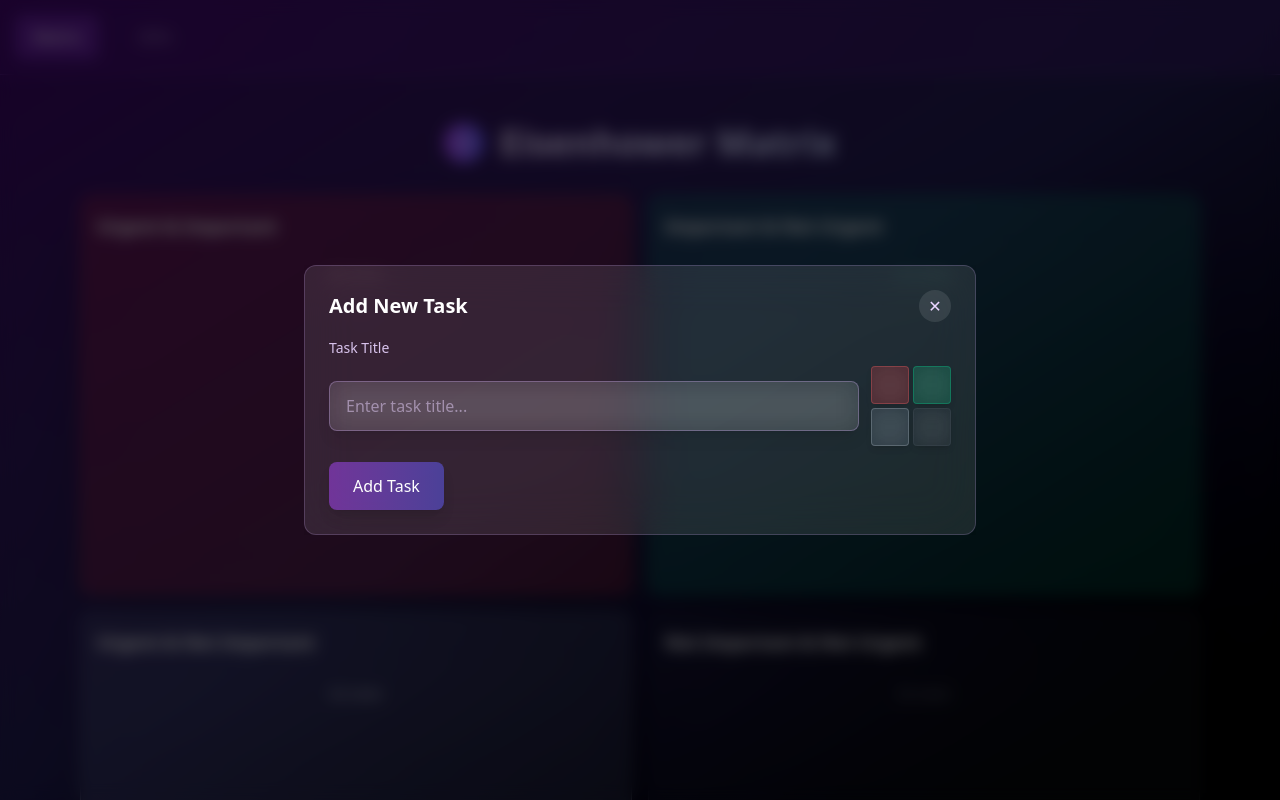
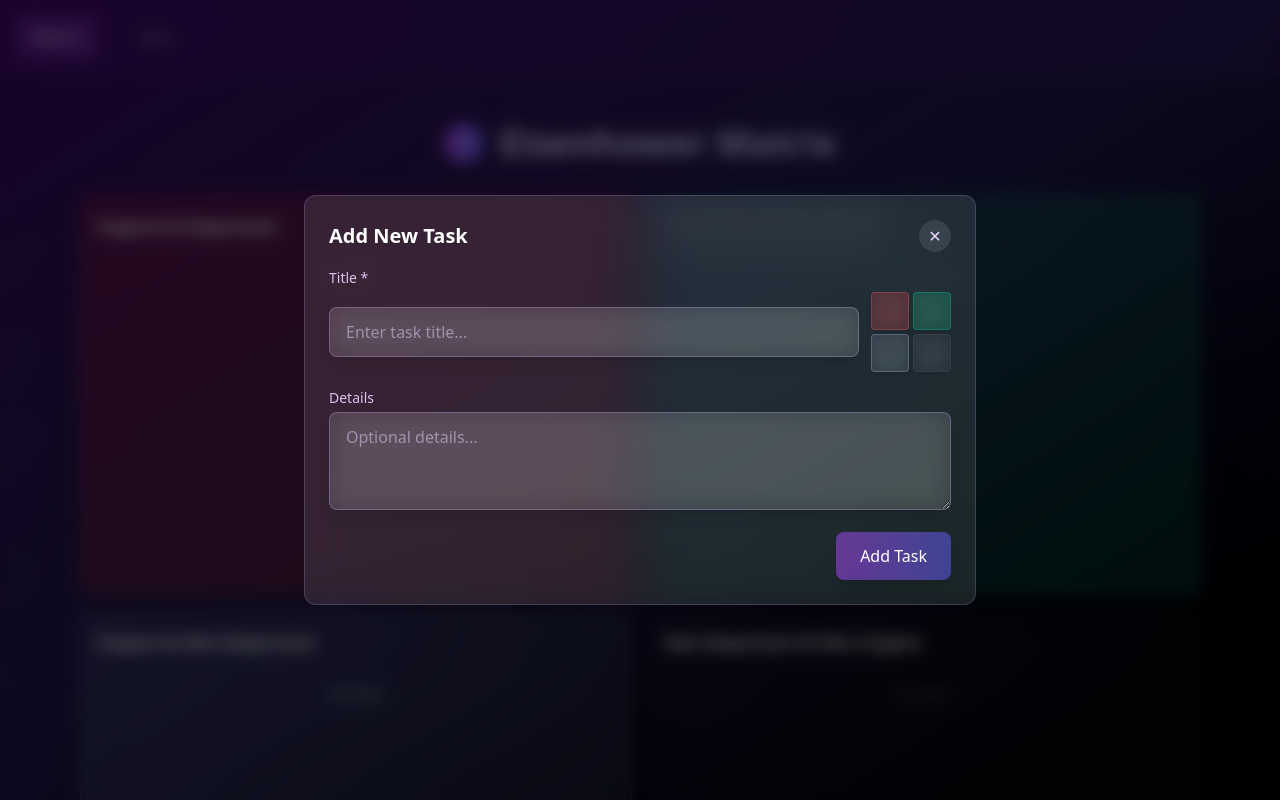
Before and after one commit to paasovaara/exec-dashboard, a React (Vite) app: page /matrix in a window 1280 px wide. Both pictures are taken after a click on the button "Add new task". Built offline with nearby package versions, Linux system fonts and the light colour scheme.

Commit message:
Updated task modal, added update and delete functionality

```diff
--- a/src/components/matrix/TaskDetail.tsx
+++ /dev/null
@@ -1,77 +0,0 @@
-import { Task } from '../../types/task.ts';
-
-interface TaskDetailProps {
-  task: Task | null;
-  onClose: () => void;
-}
-
-export const TaskDetail = ({ task, onClose }: TaskDetailProps) => {
-  if (!task) return null;
-
-  return (
-    <div className="fixed inset-0 z-50 flex items-end sm:items-center justify-center bg-black/60 backdrop-blur-sm p-4">
-      <div className="backdrop-blur-xl bg-white/10 rounded-t-2xl sm:rounded-2xl w-full max-w-md max-h-[90vh] overflow-y-auto shadow-2xl border border-purple-300/20">
-        <div className="sticky top-0 backdrop-blur-md bg-white/10 border-b border-purple-300/20 px-6 py-4 flex justify-between items-center">
-          <h2 className="text-xl font-semibold text-white">
-            Task Details
-          </h2>
-          <button
-            onClick={onClose}
-            className="text-purple-200/80 hover:text-white text-2xl font-bold min-w-[44px] min-h-[44px] flex items-center justify-center touch-manipulation transition-colors duration-200"
-            aria-label="Close"
-          >
-            ×
-          </button>
-        </div>
-        <div className="p-6 space-y-4">
-          <div>
-            <h3 className="text-sm font-semibold text-purple-200/70 uppercase tracking-wide mb-2">
-              Title
-            </h3>
-            <p className="text-lg text-white">
-              {task.title}
-            </p>
-          </div>
-          <div>
-            <h3 className="text-sm font-semibold text-purple-200/70 uppercase tracking-wide mb-2">
-              Priority
-            </h3>
-            <div className="flex gap-2">
-              <span
-                className={`px-3 py-1 rounded-full text-sm font-medium backdrop-blur-md ${
-                  task.urgency
-                    ? 'bg-red-500/30 text-red-200 border border-red-400/30'
-                    : 'bg-white/10 text-purple-200/80 border border-purple-300/20'
-                }`}
-              >
-                {task.urgency ? 'Urgent' : 'Not Urgent'}
-              </span>
-              <span
-                className={`px-3 py-1 rounded-full text-sm font-medium backdrop-blur-md ${
-                  task.importance
-                    ? 'bg-blue-500/30 text-blue-200 border border-blue-400/30'
-                    : 'bg-white/10 text-purple-200/80 border border-purple-300/20'
-                }`}
-              >
-                {task.importance ? 'Important' : 'Not Important'}
-              </span>
-            </div>
-          </div>
-          {task.details && (
-            <div>
-              <h3 className="text-sm font-semibold text-purple-200/70 uppercase tracking-wide mb-2">
-                Details
-              </h3>
-              <p className="text-purple-200/90">{task.details}</p>
-            </div>
-          )}
-          <div className="pt-4 border-t border-purple-300/20">
-            <p className="text-sm text-purple-200/60 italic">
-              Additional metadata fields can be added here in the future.
-            </p>
-          </div>
-        </div>
-      </div>
-    </div>
-  );
-};
--- a/src/components/matrix/TaskForm.tsx
+++ b/src/components/matrix/TaskForm.tsx
@@ -1,37 +1,65 @@
 import { useState, FormEvent } from 'react';
 import { useTasks } from '../../context/TaskContext';
 import { QuadrantSelector } from './QuadrantSelector';
-import { QuadrantType } from '../../types/task.ts';
+import { Task, QuadrantType } from '../../types/task.ts';
+import { ConfirmDialog } from '../critical-objectives/ConfirmDialog';
 
 interface TaskFormProps {
   onDone: () => void;
+  initialData?: Task;
+  onDelete?: () => void;
 }
 
 const inputClass =
-  'flex-1 px-4 py-3 backdrop-blur-md bg-white/10 border border-purple-300/30 rounded-lg focus:ring-2 focus:ring-purple-400/50 focus:border-purple-300/50 text-white placeholder-purple-200/50 min-h-[44px] touch-manipulation shadow-lg transition-all duration-200';
-const labelClass = 'block text-sm font-medium text-purple-200/90 mb-2';
+  'w-full px-4 py-3 backdrop-blur-md bg-white/10 border border-purple-300/30 rounded-lg focus:ring-2 focus:ring-purple-400/50 focus:border-purple-300/50 text-white placeholder-purple-200/50 min-h-[44px] touch-manipulation shadow-lg transition-all duration-200';
+const labelClass = 'block text-sm font-medium text-purple-200/90 mb-1';
 const buttonClass =
   'w-full sm:w-auto px-6 py-3 bg-gradient-to-r from-purple-500 to-indigo-500 hover:from-purple-600 hover:to-indigo-600 disabled:from-purple-500/50 disabled:to-indigo-500/50 disabled:cursor-not-allowed text-white font-medium rounded-lg transition-all duration-200 focus:outline-none focus:ring-2 focus:ring-purple-400 focus:ring-offset-2 focus:ring-offset-transparent min-h-[44px] touch-manipulation shadow-lg hover:shadow-xl active:scale-[0.98] disabled:active:scale-100';
+const deleteButtonClass =
+  'w-full sm:w-auto px-6 py-3 bg-red-600 hover:bg-red-700 text-white font-medium rounded-lg transition-all duration-200 focus:outline-none focus:ring-2 focus:ring-red-400 focus:ring-offset-2 focus:ring-offset-transparent min-h-[44px] touch-manipulation shadow-lg hover:shadow-xl active:scale-[0.98] border border-red-500/50';
 
-export const TaskForm = ({ onDone }: TaskFormProps) => {
-  const { addTask } = useTasks();
-  const [title, setTitle] = useState('');
-  const [selectedQuadrant, setSelectedQuadrant] = useState<QuadrantType | null>(null);
+function taskToQuadrant(task: Task): QuadrantType {
+  if (task.urgency && task.importance) return 'urgent-important';
+  if (!task.urgency && task.importance) return 'important-not-urgent';
+  if (task.urgency && !task.importance) return 'urgent-not-important';
+  return 'not-important-not-urgent';
+}
+
+export const TaskForm = ({ onDone, initialData, onDelete }: TaskFormProps) => {
+  const { addTask, updateTask } = useTasks();
+  const isEdit = !!initialData;
+
+  const [title, setTitle] = useState(initialData?.title ?? '');
+  const [details, setDetails] = useState(initialData?.details ?? '');
+  const [selectedQuadrant, setSelectedQuadrant] = useState<QuadrantType | null>(
+    initialData ? taskToQuadrant(initialData) : null
+  );
+  const [showDeleteConfirm, setShowDeleteConfirm] = useState(false);
 
   const handleSubmit = async (e: FormEvent<HTMLFormElement>) => {
     e.preventDefault();
     if (title.trim() && selectedQuadrant) {
-      // Convert quadrant to urgency and importance
       const urgency = selectedQuadrant === 'urgent-important' || selectedQuadrant === 'urgent-not-important';
       const importance = selectedQuadrant === 'urgent-important' || selectedQuadrant === 'important-not-urgent';
 
+      if (isEdit) {
+        await updateTask(initialData.id, {
+          title: title.trim(),
+          urgency,
+          importance,
+          details: details.trim() || undefined,
+        });
+      } else {
         await addTask({
           title: title.trim(),
           urgency,
           importance,
+          details: details.trim() || undefined,
         });
         setTitle('');
+        setDetails('');
         setSelectedQuadrant(null);
+      }
       onDone();
     }
   };
@@ -39,12 +67,9 @@ export const TaskForm = ({ onDone }: TaskFormProps) => {
   return (
     <form onSubmit={handleSubmit} className="space-y-4">
       <div>
-        <label htmlFor="task-title" className={labelClass}>
-          Task Title
-        </label>
+        <label className={labelClass}>Title *</label>
         <div className="flex items-center gap-3">
           <input
-            id="task-title"
             type="text"
             value={title}
             onChange={(e) => setTitle(e.target.value)}
@@ -60,13 +85,45 @@ export const TaskForm = ({ onDone }: TaskFormProps) => {
           </div>
         </div>
       </div>
+      <div>
+        <label className={labelClass}>Details</label>
+        <textarea
+          value={details}
+          onChange={(e) => setDetails(e.target.value)}
+          placeholder="Optional details..."
+          rows={3}
+          className={inputClass}
+        />
+      </div>
+      <div className={`flex ${isEdit && onDelete ? 'justify-between' : 'justify-end'}`}>
         <button
           type="submit"
           disabled={!selectedQuadrant}
           className={buttonClass}
         >
-        Add Task
+          {isEdit ? 'Update Task' : 'Add Task'}
         </button>
+        {isEdit && onDelete && (
+          <button
+            type="button"
+            onClick={() => setShowDeleteConfirm(true)}
+            className={deleteButtonClass}
+          >
+            Delete
+          </button>
+        )}
+      </div>
+
+      {showDeleteConfirm && onDelete && (
+        <ConfirmDialog
+          message="Are you sure you want to delete this task? This action cannot be undone."
+          onConfirm={() => {
+            onDelete();
+            setShowDeleteConfirm(false);
+          }}
+          onCancel={() => setShowDeleteConfirm(false)}
+        />
+      )}
     </form>
   );
 };
--- a/src/pages/MatrixPage.tsx
+++ b/src/pages/MatrixPage.tsx
@@ -1,20 +1,17 @@
 import { useState } from 'react';
 import { EisenhowerMatrix } from '../components/matrix/EisenhowerMatrix';
 import { TaskForm } from '../components/matrix/TaskForm';
-import { TaskDetail } from '../components/matrix/TaskDetail';
 import { Modal } from '../components/Modal';
 import { Task } from '../types/task.ts';
+import { useTasks } from '../context/TaskContext';
 
 export const MatrixPage = () => {
-  const [selectedTask, setSelectedTask] = useState<Task | null>(null);
+  const { deleteTask } = useTasks();
+  const [editingTask, setEditingTask] = useState<Task | null>(null);
   const [showCreateForm, setShowCreateForm] = useState(false);
 
   const handleTaskClick = (task: Task) => {
-    setSelectedTask(task);
-  };
-
-  const handleCloseDetail = () => {
-    setSelectedTask(null);
+    setEditingTask(task);
   };
 
   return (
@@ -32,8 +29,19 @@ export const MatrixPage = () => {
         </Modal>
       )}
 
-      {selectedTask && (
-        <TaskDetail task={selectedTask} onClose={handleCloseDetail} />
+      {/* Edit Task modal */}
+      {editingTask && (
+        <Modal title="Update Task" onClose={() => setEditingTask(null)}>
+          <TaskForm
+            key={editingTask.id}
+            initialData={editingTask}
+            onDone={() => setEditingTask(null)}
+            onDelete={async () => {
+              await deleteTask(editingTask.id);
+              setEditingTask(null);
+            }}
+          />
+        </Modal>
       )}
     </div>
   );
```
Lines whose indentation alone changed are shown as unchanged.
